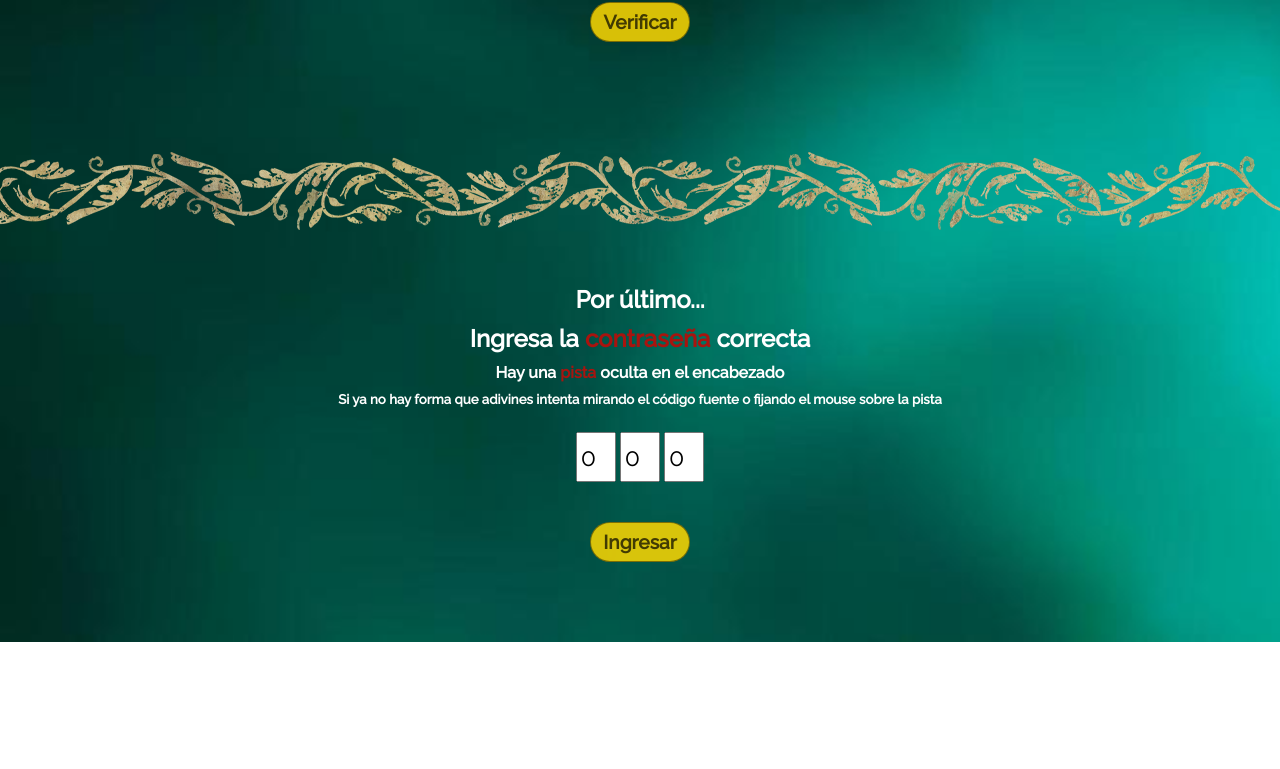
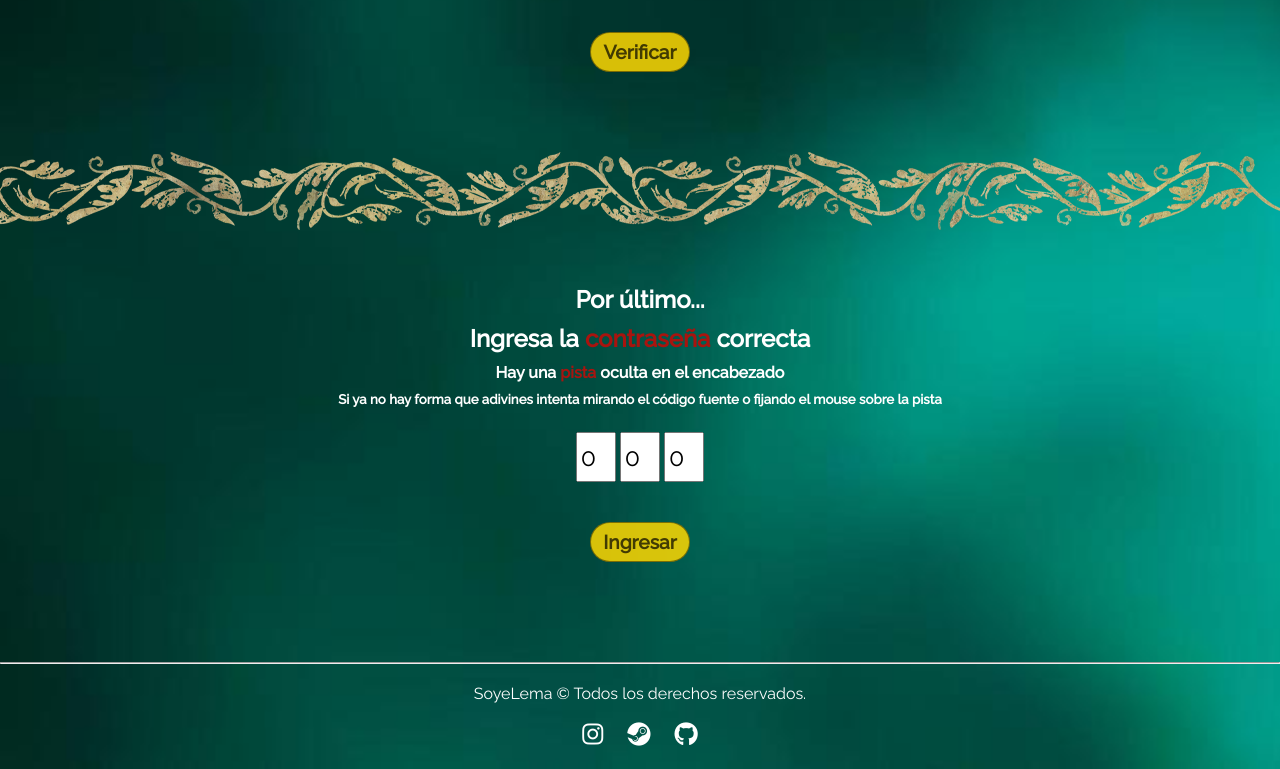
Before and after one commit to SoyeLema/Proyecto12_Condicionales, a plain HTML site: page index.html in a window 1280 px wide. Shown: the part 1257-2026 px from the top of the page. Before the commit the page ends 1899 px from the top, so only its background shows below. Drawn offline with Linux system fonts and the light colour scheme.

Commit message:
commit final?

```diff
--- a/assets/css/style.css
+++ b/assets/css/style.css
@@ -63,7 +63,7 @@ body {
 .container-2 h2 {
     color: white;
     font-size: 30px;
-    margin-bottom: 30px;
+    margin: 30px;
 }
 
 .choose {
@@ -108,6 +108,7 @@ button:hover {
     padding: 15px;
     border-radius: 30px;
     transition: .5s;
+    margin: 0;
 }
 
 .container-3 {
@@ -138,3 +139,35 @@ h5 {
     text-align: center;
     font-size: 25px;
 }
+
+#access {
+    padding: 15px;
+    border-radius: 30px;
+    transition: .5s;
+    margin: 0;
+}
+
+footer {
+    color: white;
+    display: flex;
+    flex-direction: column;
+    justify-content: center;
+    align-items: center;
+    padding: 20px;
+}
+
+a {
+    text-decoration: none;
+    color: white;
+}
+
+i {
+    margin: 30px 10px 15px 10px;
+    cursor: pointer;
+    transition: .5s;
+}
+
+i:hover {
+    color: #f7d61e;
+    transition: .5s;
+}
--- a/assets/js/index.js
+++ b/assets/js/index.js
@@ -33,7 +33,6 @@ verify.addEventListener("click", function verificar() {
         result.innerHTML = "Por favor introduce un número válido del 0 al 10"
         result.style.color = "black"
         result.style.backgroundColor = "#cba467"
-        result.style.backgroundOpacity = "0"
     } else if (total > 10) {
         result.innerHTML = "No puedes llevar tantos!"
         result.style.color = "white"
@@ -65,12 +64,20 @@ enter.addEventListener("click", function ingresar() {
 
     if (x == 4 && y == 4 && z == 7) {
         access.innerHTML = "¡ACERTASTE! ACCESO CONCEDIDO :D"
+        access.style.color = "white"
+        access.style.backgroundColor = "#048c6c"
     } else if (x < 0 || y < 0 || z < 0) {
         access.innerHTML = "NOP! INTENTA USAR NÚMEROS POSITIVOS"
+        access.style.color = "black"
+        access.style.backgroundColor = "#e28743"
     } else if (x == 4 || y == 4 || z == 7) {
         access.innerHTML = "UFF! ESTÁS CERCA! ACERTASTE UNO O MÁS NÚMEROS!!"
+        access.style.color = "black"
+        access.style.backgroundColor = "#cba467"
     } else {
         access.innerHTML = "FALLASTE :( ACCESO DENEGADO"
+        access.style.color = "white"
+        access.style.backgroundColor = "#9d3532"
 
     }
 
--- a/index.html
+++ b/index.html
@@ -9,7 +9,9 @@
     <link rel="preconnect" href="https://fonts.gstatic.com" crossorigin>
     <link href="https://fonts.googleapis.com/css2?family=Raleway:wght@100;200;300;400;500&display=swap"
         rel="stylesheet">
-    <link rel="stylesheet" href="assets/css/style.css">
+    <script src="https://kit.fontawesome.com/9667ce28d2.js" crossorigin="anonymous"></script>
+    <link rel=" stylesheet" href="assets/css/style.css">
+
     <title>3 en 1</title>
 </head>
 
@@ -34,7 +36,7 @@
 
     <!-- PARTE 2 -->
     <div class="container-2">
-        <h2>Ahora, puedes elegir para llevar un máximo de 10 stickers en total! </h2>
+        <h2>Ahora, puedes elegir un máximo de 10 stickers para llevar en total! </h2>
         <div class="choose">
             <div class="sticker">
                 <img src="assets/img/sticker-1.png" alt="">
@@ -80,6 +82,18 @@
         <h2 id="access"></h2>
     </div>
     <!-- /PARTE 3 -->
+    <hr>
+    <footer>
+        <p>SoyeLema &copy; Todos los derechos reservados.</p>
+        <div class="redes">
+            <a href="https://www.instagram.com/soyelema/" target="_blank"><i
+                    class="fa-brands fa-instagram fa-xl"></i></a>
+            <a href="https://steamcommunity.com/id/SoyeLema/" target="_blank"><i
+                    class="fa-brands fa-steam fa-xl"></i></a>
+            <a href="https://github.com/SoyeLema/Proyecto12_Condicionales" target="_blank"><i
+                    class="fa-brands fa-github fa-xl"></i></a>
+        </div>
+    </footer>
 
     <script src="assets/js/index.js"></script>
 
```
